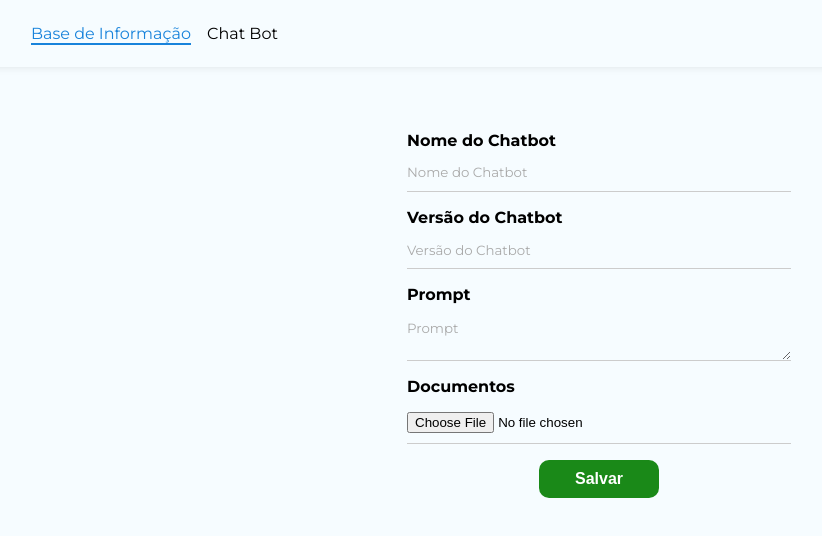
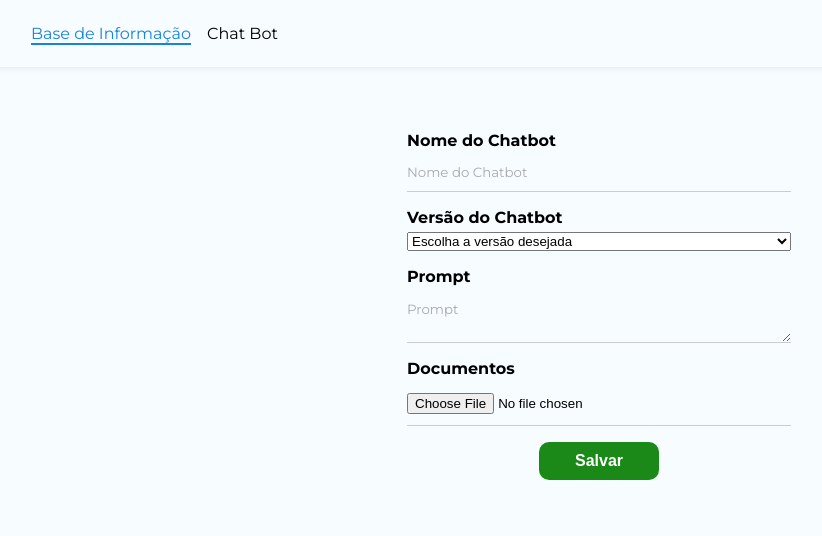
Before and after one commit to Flayban/projeto-chatbot, a React (Create React App) app: page /BasedeInformacao in a window 1280 px wide. Shown: the top 536 px of the page, without its empty margins (41-863 px from the left). Built offline with nearby package versions, Linux system fonts and the light colour scheme.

Commit message:
Implementando mongoDB ao projeto

```diff
--- a/src/Pages/BaseInfo/BaseInfo.jsx
+++ b/src/Pages/BaseInfo/BaseInfo.jsx
@@ -1,11 +1,22 @@
 import styles from "./BaseInfo.module.css";
 import { useState } from "react";
+import axios from "axios"
+
+
 const BaseInfo = () => {
   const [displayName, setDisplayName] = useState("")
   const [displayVersao, setDisplayVersao] = useState("")
   const [displayPrompt, setDisplayPrompt] = useState("")
   const [file, setFile] = useState(null);
 
+  const optionsVersion =[
+    "text-davinci-003",
+    "text-davinci-002",
+    "text-davinci-001",
+    "text-curie-001",
+    "text-babbage-001",
+    "text-ada-001"
+  ]
 
   const handleFileUpload = (e) => {
     setFile(e.target.files[0]);
@@ -14,10 +25,15 @@ const BaseInfo = () => {
   const  handleSubmit = async (e)=>{
     e.preventDefault()
     const chatBot ={
-      displayName,
-      displayVersao,
-      displayPrompt,
-      file
+      nome: displayName,
+      versao: displayVersao,
+      prompt: displayPrompt
+    }
+
+    try {
+      await axios.post('http://localhost:3030/config/poste', chatBot)
+    } catch (error) {
+      console.log("error: ", error)
     }
     //Ação do chatbot
   }
@@ -31,7 +47,15 @@ const BaseInfo = () => {
         </label>
         <label>
           <span>Versão do Chatbot</span>
-          <input type="text" name="displayVersao" required placeholder="Versão do Chatbot" value={displayVersao} onChange={(e) => setDisplayVersao(e.target.value)} />
+          <select name="displayVersao" options = {optionsVersion} required onChange={(e) => setDisplayVersao(e.target.value)}>
+            <option value="" disabled selected hidden>Escolha a versão desejada</option>
+            <option value={optionsVersion[0]}>{optionsVersion[0]}</option>
+            <option value={optionsVersion[1]}>{optionsVersion[1]}</option>
+            <option value={optionsVersion[2]}>{optionsVersion[2]}</option>
+            <option value={optionsVersion[3]}>{optionsVersion[3]}</option>
+            <option value={optionsVersion[4]}>{optionsVersion[4]}</option>
+            <option value={optionsVersion[5]}>{optionsVersion[5]}</option>
+          </select>
         </label>
         <label>
           <span>Prompt</span>
```
